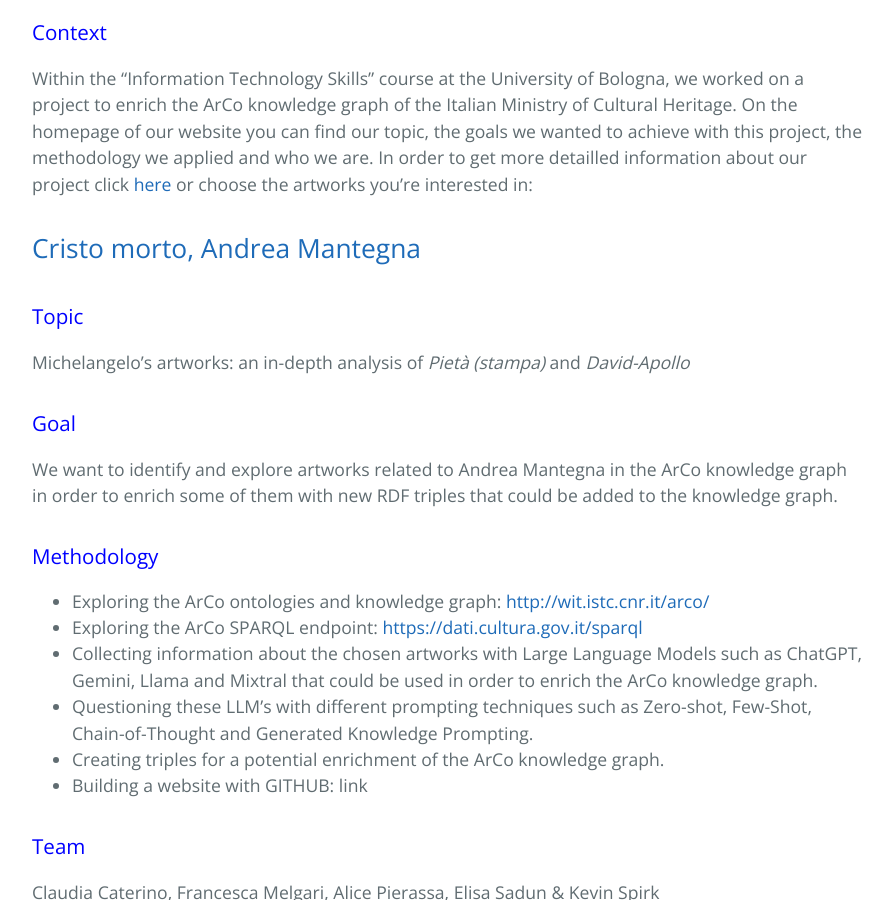
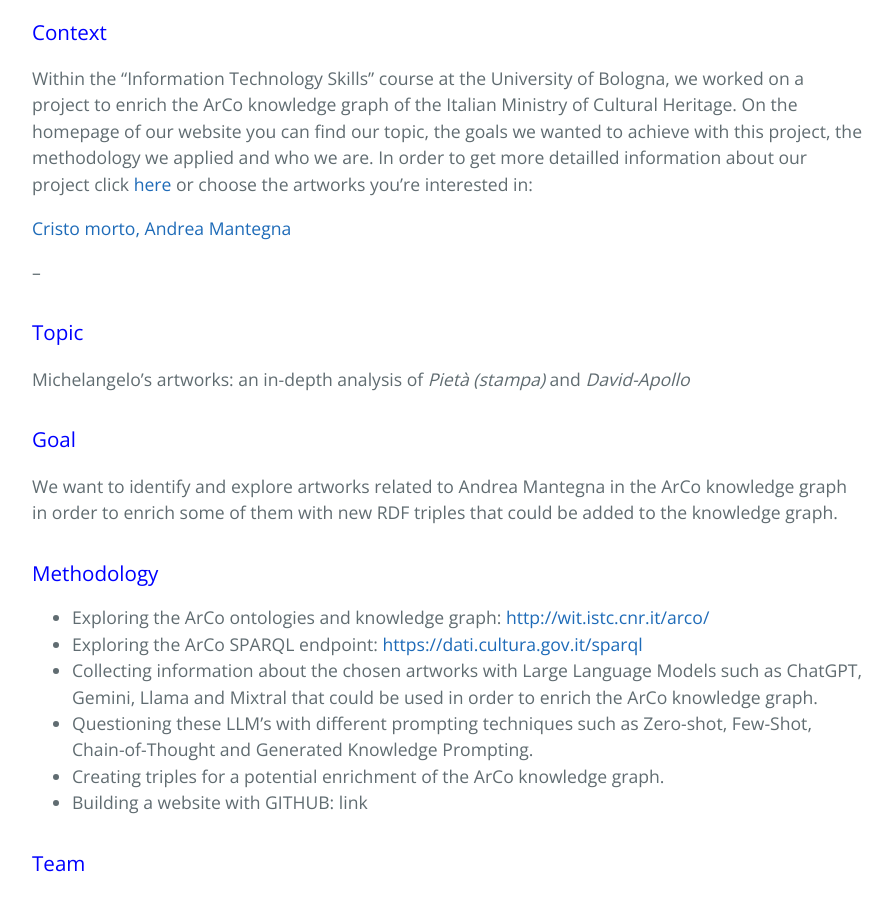
Before and after one commit to KevinITS-site/KevinITS-site.github.io, a Jekyll site: the page built from index.md, in a window 1280 px wide and 900 px high, scrolled down 742 px. Shown: the whole window, without its empty margins (192-1085 px from the left). Built offline with Jekyll 4.4.1, drawn with Linux system fonts in a browser that asks for light colours.

Commit message:
Update index.md

```diff
--- a/index.md
+++ b/index.md
@@ -12,6 +12,8 @@
 Within the "Information Technology Skills" course at the University of Bologna, we worked on a project to enrich the ArCo knowledge graph of the Italian Ministry of Cultural Heritage. On the homepage of our website you can find our topic, the goals we wanted to achieve with this project, the methodology we applied and who we are. In order to get more detailled information about our project click [here](another-page.md) or choose the artworks you're interested in:
 
 [Cristo morto, Andrea Mantegna](cristomorto.md)
+
+<div style="margin-top: 18px;"></div>
 --
 
 <h3 style="color: blue;">Topic</h3>
```
